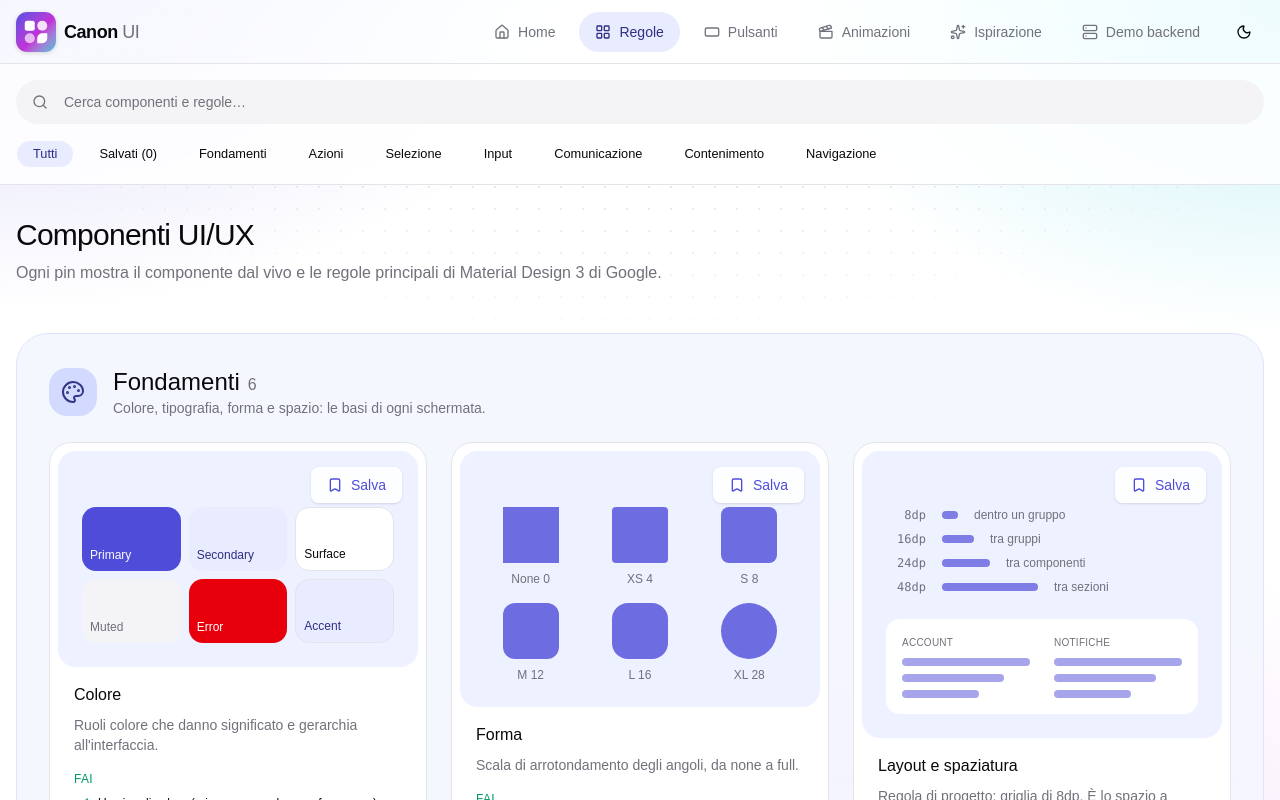
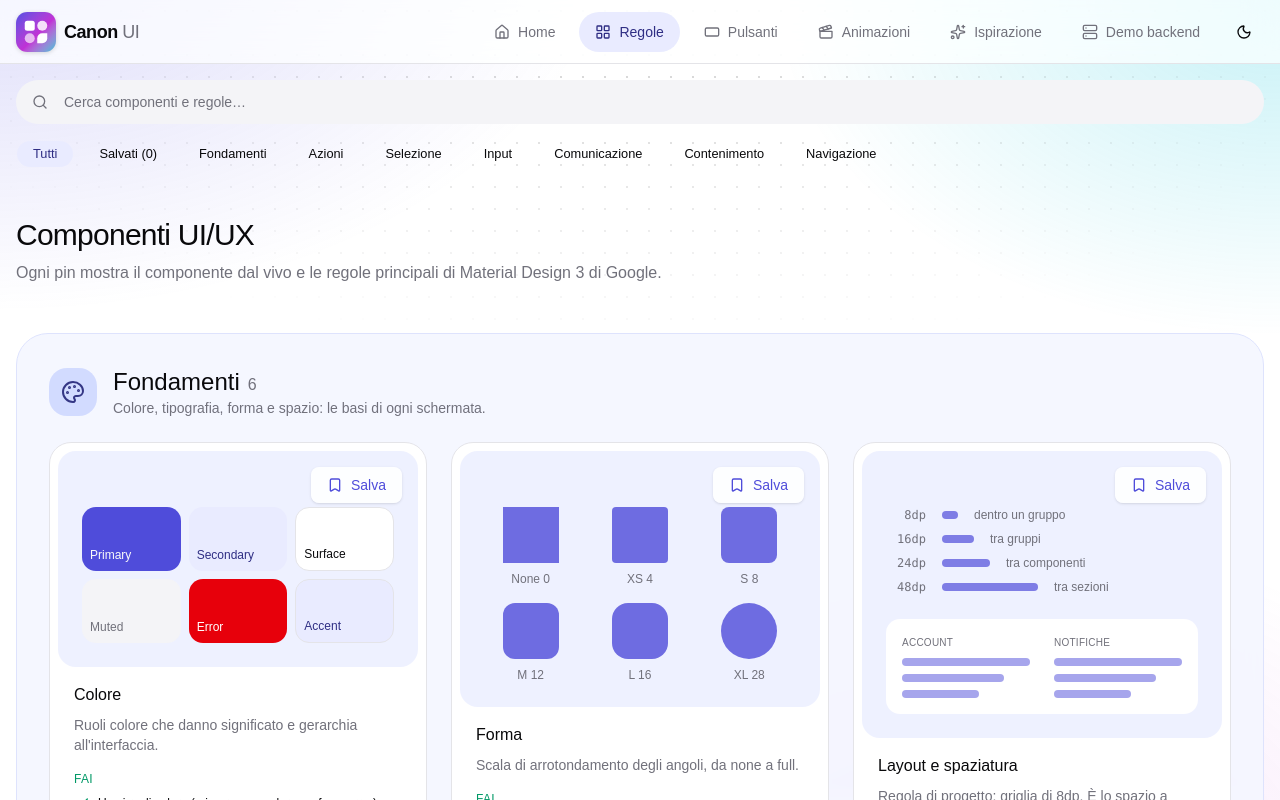
Before and after one commit to MattiaCamplese/Docker-Testing, a React (Vite) app in the folder frontend/: page /regole in a window 1280 px wide. Shown: the top 800 px of the page. Built offline with nearby package versions, Linux system fonts and the light colour scheme.

Commit message:
fix sfondo

```diff
--- a/frontend/src/pages/rules-page.tsx
+++ b/frontend/src/pages/rules-page.tsx
@@ -30,6 +30,13 @@ export function RulesPage() {
   const filter = parseFilter(searchParams.get("categoria"))
   const [query, setQuery] = useState("")
   const [saved, setSaved] = useState<string[]>(loadSaved)
+  const [scrolled, setScrolled] = useState(() => window.scrollY > 0)
+
+  useEffect(() => {
+    const onScroll = () => setScrolled(window.scrollY > 0)
+    window.addEventListener("scroll", onScroll, { passive: true })
+    return () => window.removeEventListener("scroll", onScroll)
+  }, [])
 
   useEffect(() => {
     try {
@@ -68,8 +75,14 @@ export function RulesPage() {
     <>
       <title>Regole UI/UX · Canon UI</title>
 
-      {/* Barra di ricerca e filtri, fissata sotto la top app bar (h-16) */}
-      <div className="sticky top-16 z-20 border-b bg-background/85 backdrop-blur">
+      {/* Barra di ricerca e filtri, fissata sotto la top app bar (h-16). Come la top app bar di M3:
+          trasparente a riposo (si vedono aloni e puntini dello sfondo), superficie sfocata e bordo
+          solo quando il contenuto le scorre sotto */}
+      <div
+        className={`sticky top-16 z-20 border-b transition-[background-color,border-color,backdrop-filter] duration-200 ${
+          scrolled ? "bg-background/85 backdrop-blur" : "border-transparent"
+        }`}
+      >
         <div className="mx-auto max-w-[96rem] px-4 pt-4">
           <div className="relative">
             <SearchIcon className="absolute top-1/2 left-4 size-4 -translate-y-1/2 text-muted-foreground" />
```
